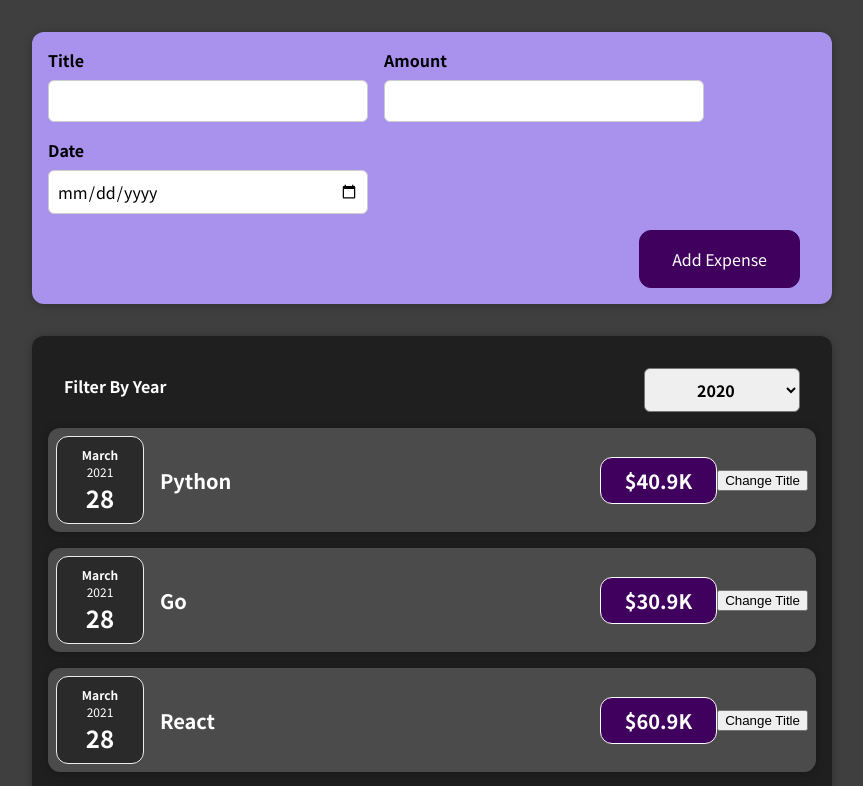
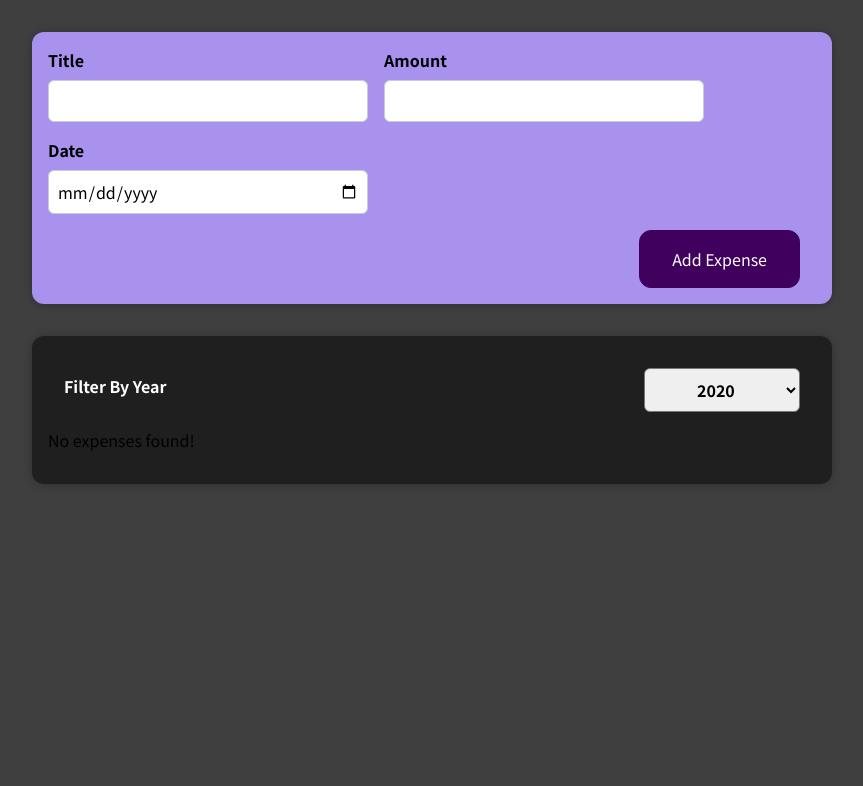
Before and after one commit to mianamir/expense_tracker_advance_reactjs, a React (Create React App) app: page / in a window 1280 px wide. Shown: the top 786 px of the page, without its empty margins (208-1071 px from the left). Built offline with nearby package versions, Linux system fonts and the light colour scheme.

Commit message:
conditional rendering in the react components
conditional rendering in the react components

```diff
--- a/src/components/Expenses/Expenses.js
+++ b/src/components/Expenses/Expenses.js
@@ -15,21 +15,35 @@ const Expenses = (props) => {
     setFilteredYear(selectedYear);
   };
 
+  const filteredExpenses = props.items.filter(expense => {
+
+    return expense.date.getFullYear().toString() === filteredYear;
+
+  });
+
+  let expenseContent = <p>No expenses found!</p>
+
+  if (filteredExpenses.length > 0){
+    expenseContent = filteredExpenses.map((expense) => (
+      <ExpenseItem
+      key={expense.id}
+      title={expense.title}
+      amount={expense.amount}
+      date={expense.date}
+      />
+      ))
+  };
+
   return (
 
       <Card className="expenses">
         <ExpensesFilter
         selected={filteredYear}
-        onChangeHandler={filterChangeHandler} />
+        onChangeHandler={filterChangeHandler}
+        />
 
-        {props.items.map((expense) => (
-        <ExpenseItem
-        key={expense.id}
-        title={expense.title}
-        amount={expense.amount}
-        date={expense.date}
-        />
-        ))}
+        {expenseContent}
+
 
       </Card>
     );
```
Also changed, not shown: 1 other file (tests, documents, lock files or other folders).
